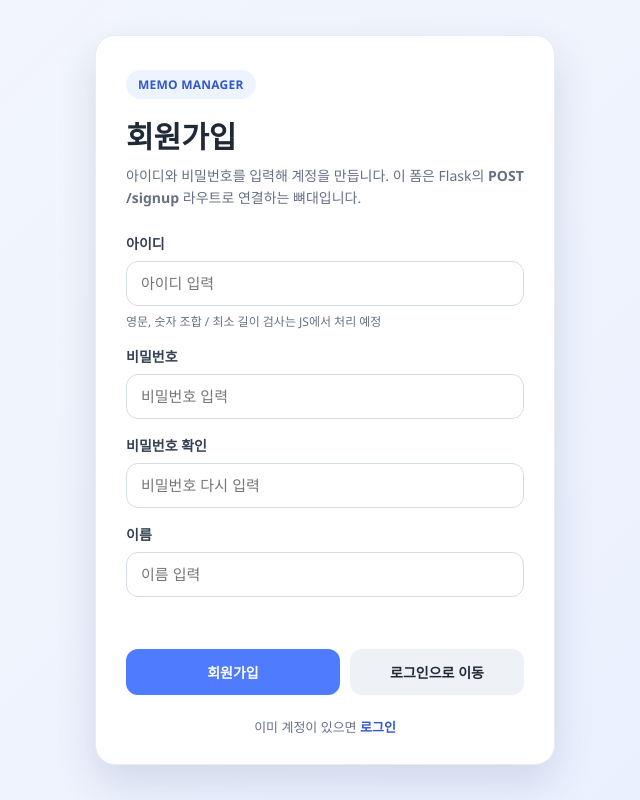
After one commit to kwangs7243/memo_app, a Flask app: template templates/signup.html in a window 1280 px wide. The commit adds this page. Shown: the whole page, without its empty margins (315-955 px from the left). Run offline with Flask 3, Linux system fonts and the light colour scheme; the template is opened without the code that fills it, so the values that code supplies are empty.

Commit message:
sigup.ver1

```diff
--- a/memo.py
+++ b/memo.py
@@ -8,7 +8,7 @@ class MemoManager:
             "sort_by": "all",
             "sort_order": None
         }
-    def add_memo(self, content, important=False , user_id = "guest"): # 메모 추가
+    def add_memo(self, user_id, content, important=False): # 메모 추가
         content = content.strip()
         if not content:
             return
--- a/templates/index.html
+++ b/templates/index.html
@@ -46,7 +46,7 @@
 
                 <form action="/sort" method="post" class="control-group">
                     <div class="inline-group">
-                        <button type="submit" name="sort_by" value="date" class="ghost-btn">날짜 정렬</button>
+                        <button type="submit" name="sort_by" value="created_at" class="ghost-btn">날짜 정렬</button>
                         <button type="submit" name="sort_by" value="content" class="ghost-btn">내용 정렬</button>
                     </div>
                 </form>
@@ -71,7 +71,7 @@
                         <div class="memo-main">
                             <div class="memo-meta">
                                 <span class="badge">중요</span>
-                                <span class="date">{{ memo.date }}</span>
+                                <span class="created-at">{{ memo.created_at }}</span>
                             </div>
                             <p class="memo-content">{{ memo.content }}</p>
                         </div>
@@ -90,7 +90,7 @@
                     <article class="memo-card">
                         <div class="memo-main">
                             <div class="memo-meta">
-                                <span class="date">{{ memo.date }}</span>
+                                <span class="created-at">{{ memo.created_at }}</span>
                             </div>
                             <p class="memo-content">{{ memo.content }}</p>
                         </div>
--- /dev/null
+++ b/templates/signup.html
@@ -0,0 +1,165 @@
+<!DOCTYPE html>
+<html lang="ko">
+<head>
+  <meta charset="UTF-8" />
+  <meta name="viewport" content="width=device-width, initial-scale=1.0" />
+  <title>회원가입</title>
+  <style>
+    * { box-sizing: border-box; }
+    body {
+      margin: 0;
+      font-family: "Segoe UI", "Malgun Gothic", sans-serif;
+      background: linear-gradient(135deg, #f4f7fb 0%, #e9efff 100%);
+      color: #1f2937;
+      min-height: 100vh;
+      display: flex;
+      align-items: center;
+      justify-content: center;
+      padding: 24px;
+    }
+    .card {
+      width: 100%;
+      max-width: 460px;
+      background: #ffffff;
+      border-radius: 20px;
+      padding: 34px 30px 28px;
+      box-shadow: 0 18px 40px rgba(37, 59, 115, 0.14);
+      border: 1px solid #e7ecf5;
+    }
+    .eyebrow {
+      display: inline-block;
+      padding: 6px 12px;
+      border-radius: 999px;
+      background: #eef4ff;
+      color: #3159c9;
+      font-size: 12px;
+      font-weight: 700;
+      letter-spacing: 0.02em;
+      margin-bottom: 14px;
+    }
+    h1 {
+      margin: 0 0 8px;
+      font-size: 30px;
+    }
+    .desc {
+      margin: 0 0 24px;
+      color: #667085;
+      line-height: 1.55;
+      font-size: 14px;
+    }
+    .form-group { margin-bottom: 16px; }
+    label {
+      display: block;
+      margin-bottom: 8px;
+      font-size: 14px;
+      font-weight: 600;
+      color: #344054;
+    }
+    input {
+      width: 100%;
+      padding: 13px 14px;
+      border: 1px solid #d5dce8;
+      border-radius: 12px;
+      font-size: 15px;
+      outline: none;
+      transition: border-color .15s, box-shadow .15s;
+      background: #fff;
+    }
+    input:focus {
+      border-color: #4f7cff;
+      box-shadow: 0 0 0 4px rgba(79, 124, 255, 0.12);
+    }
+    .hint {
+      margin-top: 6px;
+      font-size: 12px;
+      color: #667085;
+    }
+    .message {
+      min-height: 20px;
+      margin: 4px 0 16px;
+      font-size: 13px;
+      color: #b42318;
+    }
+    .actions {
+      display: flex;
+      gap: 10px;
+      flex-wrap: wrap;
+      margin-top: 8px;
+    }
+    button, .link-btn {
+      border: none;
+      border-radius: 12px;
+      padding: 13px 16px;
+      font-size: 14px;
+      font-weight: 700;
+      cursor: pointer;
+      text-decoration: none;
+      text-align: center;
+      transition: transform .12s, opacity .12s, background .12s;
+    }
+    button:hover, .link-btn:hover { transform: translateY(-1px); }
+    .primary {
+      flex: 1 1 180px;
+      background: #4f7cff;
+      color: white;
+    }
+    .secondary {
+      flex: 1 1 140px;
+      background: #eef2f7;
+      color: #1f2937;
+    }
+    .footer {
+      margin-top: 22px;
+      font-size: 13px;
+      color: #667085;
+      text-align: center;
+    }
+    .footer a {
+      color: #3159c9;
+      text-decoration: none;
+      font-weight: 700;
+    }
+  </style>
+</head>
+<body>
+  <section class="card">
+    <span class="eyebrow">MEMO MANAGER</span>
+    <h1>회원가입</h1>
+    <p class="desc">아이디와 비밀번호를 입력해 계정을 만듭니다. 이 폼은 Flask의 <strong>POST /signup</strong> 라우트로 연결하는 뼈대입니다.</p>
+
+    <form action="/signup" method="post" id="signupForm">
+      <div class="form-group">
+        <label for="user_id">아이디</label>
+        <input type="text" id="user_id" name="user_id" placeholder="아이디 입력" />
+        <div class="hint">영문, 숫자 조합 / 최소 길이 검사는 JS에서 처리 예정</div>
+      </div>
+
+      <div class="form-group">
+        <label for="passwd">비밀번호</label>
+        <input type="password" id="passwd" name="passwd" placeholder="비밀번호 입력" />
+      </div>
+
+      <div class="form-group">
+        <label for="passwd_check">비밀번호 확인</label>
+        <input type="password" id="passwd_check" name="passwd_check" placeholder="비밀번호 다시 입력" />
+      </div>
+
+      <div class="form-group">
+        <label for="user_name">이름</label>
+        <input type="text" id="user_name" name="user_name" placeholder="이름 입력" />
+      </div>
+
+      <p class="message" id="signupMessage"></p>
+
+      <div class="actions">
+        <button type="submit" class="primary">회원가입</button>
+        <a href="/login" class="link-btn secondary">로그인으로 이동</a>
+      </div>
+    </form>
+
+    <div class="footer">
+      이미 계정이 있으면 <a href="/login">로그인</a>
+    </div>
+  </section>
+</body>
+</html>
```
Also changed, not shown: auth.py (added, +41 -0 lines), templates/login.html (added, +150 -0 lines).
